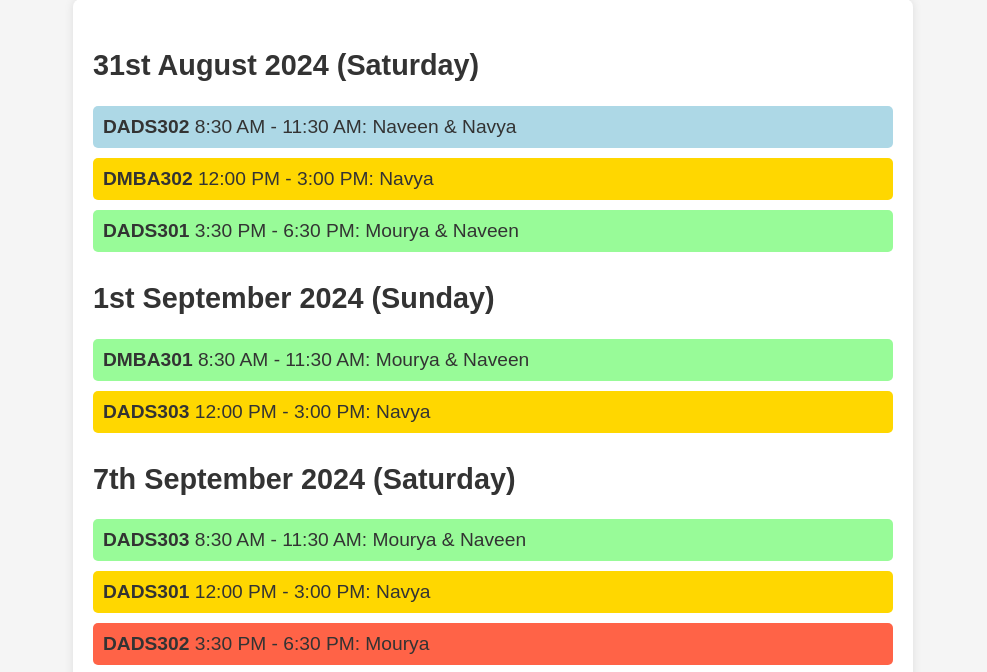
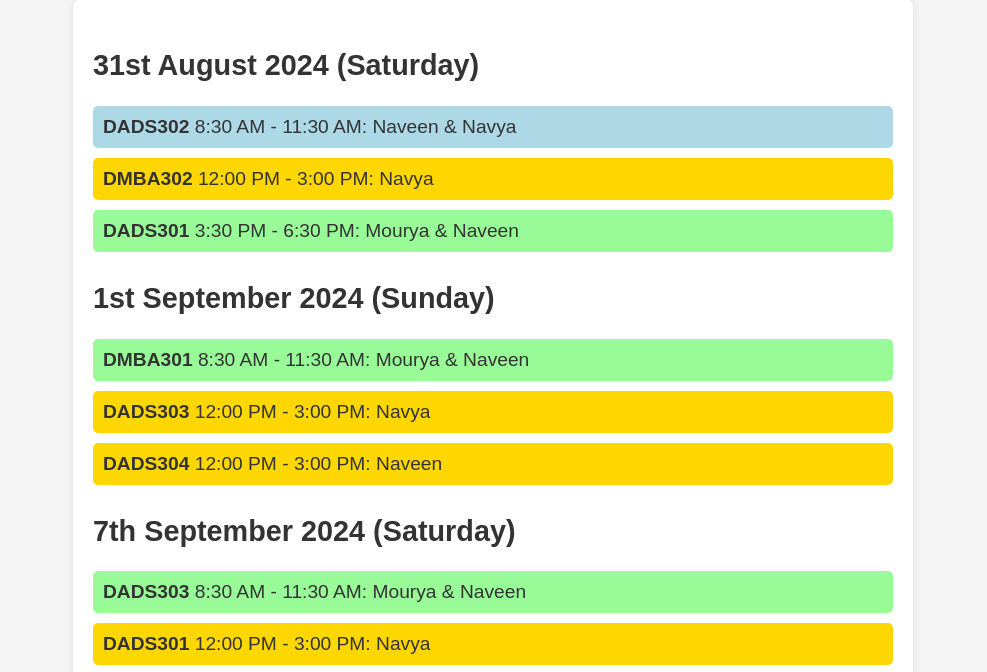
Before and after one commit to 1minWeb/mba-exam, a plain HTML site: page index.html in a window 1280 px wide. Shown: the part 113-785 px from the top of the page, without its empty margins (147-1134 px from the left). Drawn offline with Linux system fonts and the light colour scheme.

Commit message:
Update index.html

```diff
--- a/index.html
+++ b/index.html
@@ -89,6 +89,8 @@
         <h2>1st September 2024 (Sunday)</h2>
         <p class="green"><strong>DMBA301</strong> 8:30 AM - 11:30 AM: Mourya & Naveen</p>
         <p class="yellow"><strong>DADS303</strong> 12:00 PM - 3:00 PM: Navya</p>
+        <p class="yellow"><strong>DADS304</strong> 12:00 PM - 3:00 PM: Naveen</p>
+
 
         <h2>7th September 2024 (Saturday)</h2>
         <p class="green"><strong>DADS303</strong> 8:30 AM - 11:30 AM: Mourya & Naveen</p>
```
